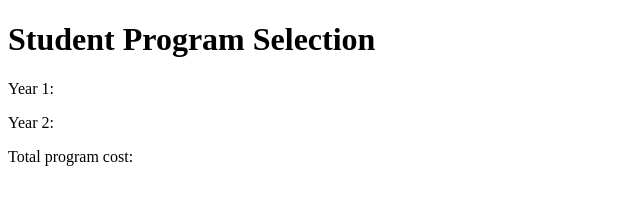
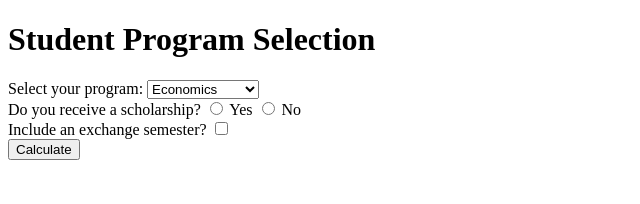
Before and after one commit to RitaQuintela/register, a plain HTML site: page index.html in a window 1280 px wide. Shown: the whole page, without its empty margins (0-640 px from the left). Drawn offline with Linux system fonts and the light colour scheme.

Commit message:
commit reset

```diff
--- a/index.html
+++ b/index.html
@@ -8,31 +8,83 @@
 <body>
     <h1>Student Program Selection</h1>
     <form onsubmit="return false;">
-        <!-- Other form elements... -->
+        <label for="program">Select your program:</label>
+        <select id="program" name="program" onchange="togglePartnerSchools()">
+            <option value="economics">Economics</option>
+            <option value="finance">Finance</option>
+            <option value="management">Management</option>
+            <option value="doubleDegree">Double Degree</option>
+        </select><br>
 
-        <!-- Breakdown of costs -->
-        <p>Year 1: <span id="year1Cost"></span></p>
-        <p>Year 2: <span id="year2Cost"></span></p>
-        <p>Total program cost: <span id="totalCost"></span></p>
+        <div id="partnerSchools" style="display: none;">
+            <label for="partnerSchool">Choose a partner school:</label>
+            <select id="partnerSchool" name="partnerSchool">
+                <option value="escp">ESCP</option>
+                <option value="fgv">FGV</option>
+                <option value="whu">WHU</option>
+            </select><br>
+        </div>
+
+        <label for="scholarship">Do you receive a scholarship?</label>
+        <input type="radio" id="yesScholarship" name="scholarship" value="yes" onclick="toggleScholarshipField(true)">
+        <label for="yesScholarship">Yes</label>
+        <input type="radio" id="noScholarship" name="scholarship" value="no" onclick="toggleScholarshipField(false)">
+        <label for="noScholarship">No</label><br>
+
+        <div id="scholarshipField" style="display: none;">
+            <label for="scholarshipPercentage">Scholarship Percentage:</label>
+            <input type="number" id="scholarshipPercentage" name="scholarshipPercentage" min="0" max="100"><br>
+        </div>
+
+        <label for="exchangeSemester">Include an exchange semester?</label>
+        <input type="checkbox" id="exchangeSemester" name="exchangeSemester"><br>
+
+        <button onclick="calculateValue()">Calculate</button>
+        <p id="outputValue"></p>
     </form>
 
     <script>
+        function togglePartnerSchools() {
+            const program = document.getElementById("program").value;
+            const partnerSchools = document.getElementById("partnerSchools");
+            partnerSchools.style.display = program === "doubleDegree" ? "block" : "none";
+        }
+
+        function toggleScholarshipField(hasScholarship) {
+            const scholarshipField = document.getElementById("scholarshipField");
+            scholarshipField.style.display = hasScholarship ? "block" : "none";
+        }
+
         function calculateValue() {
+            const program = document.getElementById("program").value;
+            const scholarship = document.querySelector('input[name="scholarship"]:checked').value;
+            const scholarshipPercentage = parseFloat(document.getElementById("scholarshipPercentage").value);
+            const exchangeSemester = document.getElementById("exchangeSemester").checked;
+
             // Example calculation (modify as needed)
-            const year1Cost = 800; // Base tuition cost for Year 1
-            const year2Cost = 900; // Base tuition cost for Year 2
+            let baseValue = 1000; // Base value for all programs
+            if (program === "doubleDegree") {
+                baseValue += 500; // Additional value for Double Degree
+            }
+            if (scholarship === "yes") {
+                // Deduct scholarship percentage
+                baseValue -= (baseValue * (scholarshipPercentage / 100));
+            }
+            if (exchangeSemester) {
+                baseValue += 300; // Additional value for exchange semester
 
-            // Additional costs (if any) related to the program
-            // Adjust these values based on your specific context
-            const additionalCosts = 200;
+                // Adjust value based on partner school (if applicable)
+                const partnerSchool = document.getElementById("partnerSchool").value;
+                if (partnerSchool === "escp") {
+                    baseValue += 100;
+                } else if (partnerSchool === "fgv") {
+                    baseValue += 150;
+                } else if (partnerSchool === "whu") {
+                    baseValue += 200;
+                }
+            }
 
-            // Calculate total program cost
-            const totalCost = year1Cost + year2Cost + additionalCosts;
-
-            // Display the breakdown
-            document.getElementById("year1Cost").textContent = `$${year1Cost}`;
-            document.getElementById("year2Cost").textContent = `$${year2Cost}`;
-            document.getElementById("totalCost").textContent = `$${totalCost}`;
+            document.getElementById("outputValue").textContent = `Total value: $${baseValue.toFixed(2)}`;
         }
     </script>
 </body>
```
